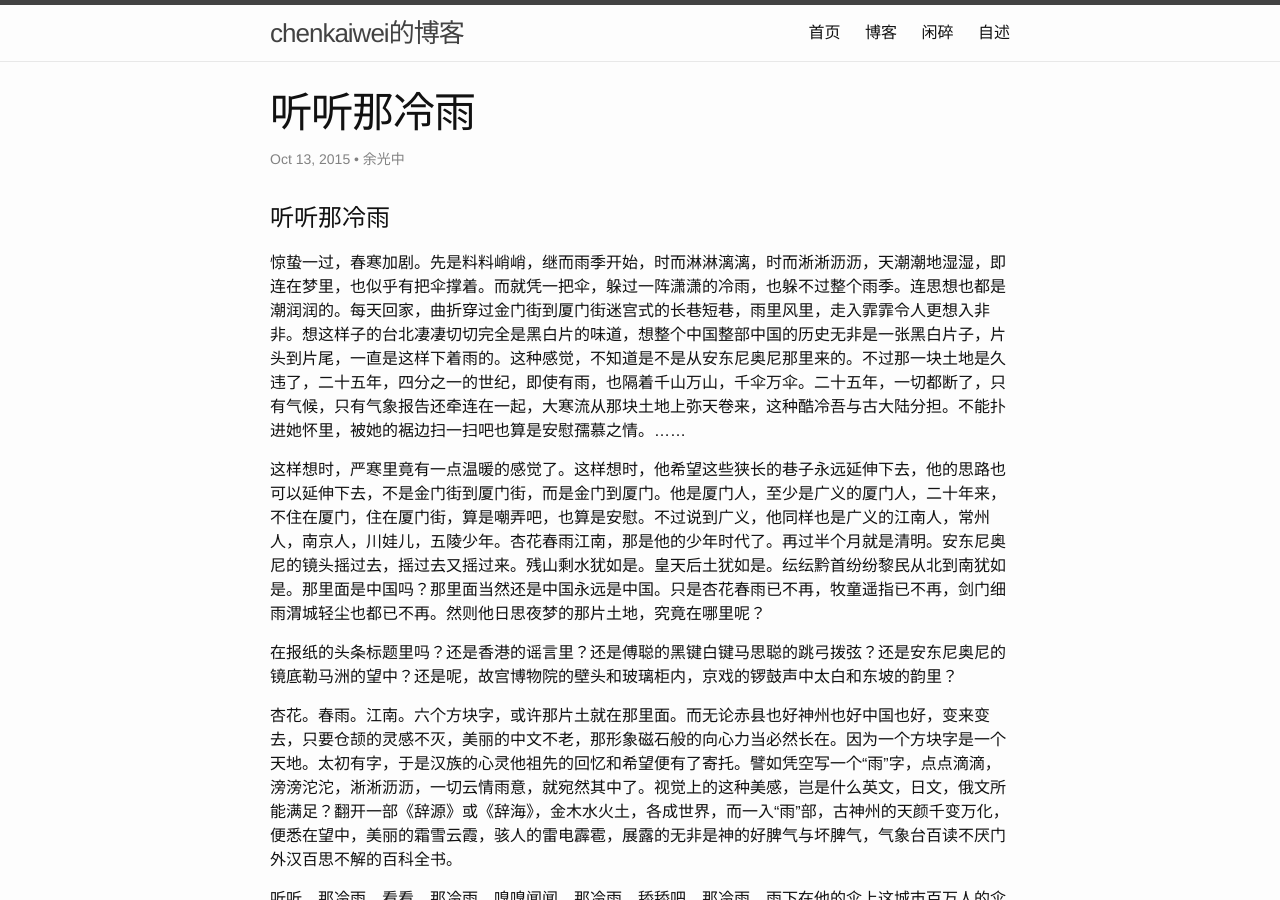
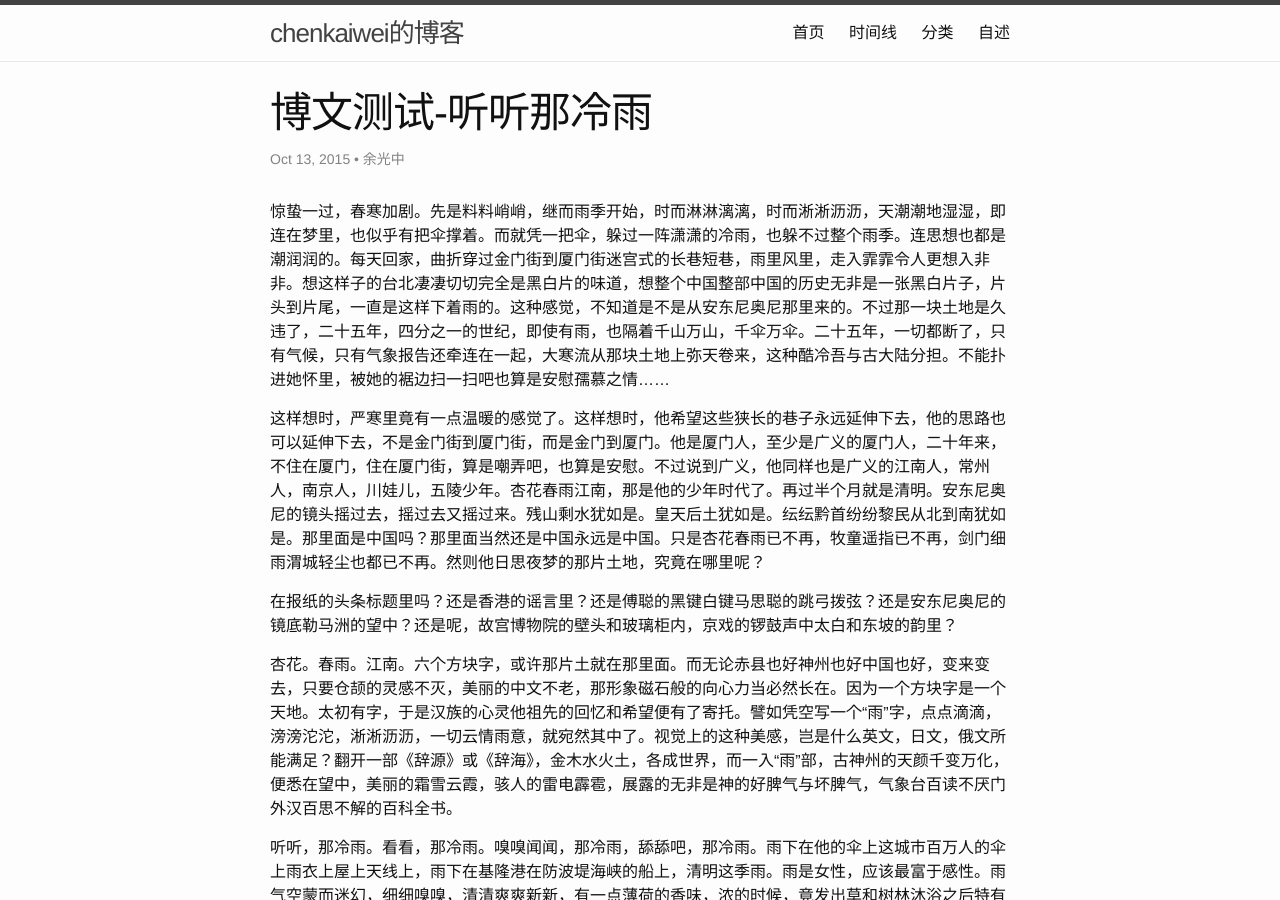
Before and after one commit to chenkaiwei/chenkaiwei.github.com, a Jekyll site: the page built from _posts/2015-10-13-博文测试-听听那冷雨.markdown, in a window 1280 px wide and 900 px high. Built offline with Jekyll 4.4.1, drawn with Linux system fonts in a browser that asks for light colours.

Commit message:
分类和时间线

```diff
--- a/_config.yml
+++ b/_config.yml
@@ -17,10 +17,10 @@ markdown: kramdown
 navigations:
   - title: 首页
     class: fa fa-list-ul
-  - title: 博客
+  - title: 时间线
     class: fa fa-tags
     href: /archive/
-  - title: 闲碎
+  - title: 分类
     class: fa fa-user
     href: /categories/
   - title: 自述
--- a/_posts/2015-10-13-博客测试文01.markdown
+++ b/_posts/2015-10-13-博文测试-听听那冷雨.markdown
@@ -1,6 +1,6 @@
 ---
 layout: post
-title:  "听听那冷雨"
+title:  "博文测试-听听那冷雨"
 author: '余光中'
 date:   2015-10-13
 categories: 转载
@@ -9,9 +9,8 @@ tags:
      - 散文
      - 转载
 ---
-# 听听那冷雨
 
-惊蛰一过，春寒加剧。先是料料峭峭，继而雨季开始，时而淋淋漓漓，时而淅淅沥沥，天潮潮地湿湿，即连在梦里，也似乎有把伞撑着。而就凭一把伞，躲过一阵潇潇的冷雨，也躲不过整个雨季。连思想也都是潮润润的。每天回家，曲折穿过金门街到厦门街迷宫式的长巷短巷，雨里风里，走入霏霏令人更想入非非。想这样子的台北凄凄切切完全是黑白片的味道，想整个中国整部中国的历史无非是一张黑白片子，片头到片尾，一直是这样下着雨的。这种感觉，不知道是不是从安东尼奥尼那里来的。不过那一块土地是久违了，二十五年，四分之一的世纪，即使有雨，也隔着千山万山，千伞万伞。二十五年，一切都断了，只有气候，只有气象报告还牵连在一起，大寒流从那块土地上弥天卷来，这种酷冷吾与古大陆分担。不能扑进她怀里，被她的裾边扫一扫吧也算是安慰孺慕之情。……
+惊蛰一过，春寒加剧。先是料料峭峭，继而雨季开始，时而淋淋漓漓，时而淅淅沥沥，天潮潮地湿湿，即连在梦里，也似乎有把伞撑着。而就凭一把伞，躲过一阵潇潇的冷雨，也躲不过整个雨季。连思想也都是潮润润的。每天回家，曲折穿过金门街到厦门街迷宫式的长巷短巷，雨里风里，走入霏霏令人更想入非非。想这样子的台北凄凄切切完全是黑白片的味道，想整个中国整部中国的历史无非是一张黑白片子，片头到片尾，一直是这样下着雨的。这种感觉，不知道是不是从安东尼奥尼那里来的。不过那一块土地是久违了，二十五年，四分之一的世纪，即使有雨，也隔着千山万山，千伞万伞。二十五年，一切都断了，只有气候，只有气象报告还牵连在一起，大寒流从那块土地上弥天卷来，这种酷冷吾与古大陆分担。不能扑进她怀里，被她的裾边扫一扫吧也算是安慰孺慕之情……
 
 这样想时，严寒里竟有一点温暖的感觉了。这样想时，他希望这些狭长的巷子永远延伸下去，他的思路也可以延伸下去，不是金门街到厦门街，而是金门到厦门。他是厦门人，至少是广义的厦门人，二十年来，不住在厦门，住在厦门街，算是嘲弄吧，也算是安慰。不过说到广义，他同样也是广义的江南人，常州人，南京人，川娃儿，五陵少年。杏花春雨江南，那是他的少年时代了。再过半个月就是清明。安东尼奥尼的镜头摇过去，摇过去又摇过来。残山剩水犹如是。皇天后土犹如是。纭纭黔首纷纷黎民从北到南犹如是。那里面是中国吗？那里面当然还是中国永远是中国。只是杏花春雨已不再，牧童遥指已不再，剑门细雨渭城轻尘也都已不再。然则他日思夜梦的那片土地，究竟在哪里呢？
 
```
Also changed, not shown: _layouts/category.html (added, +14 -0 lines), archive.html (added, +18 -0 lines), categories.html (added, +23 -0 lines).
